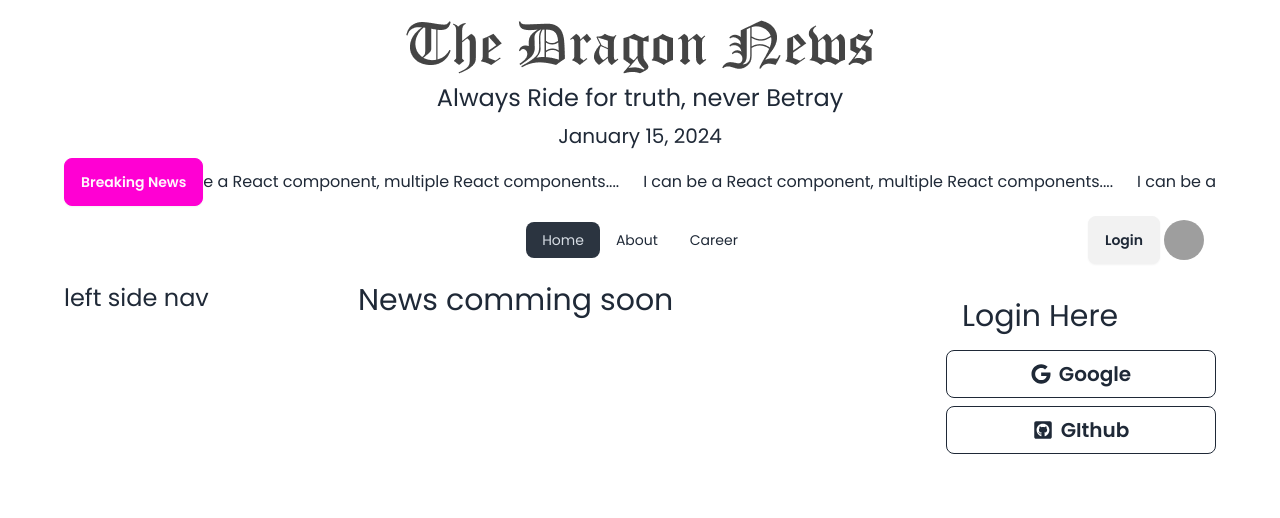
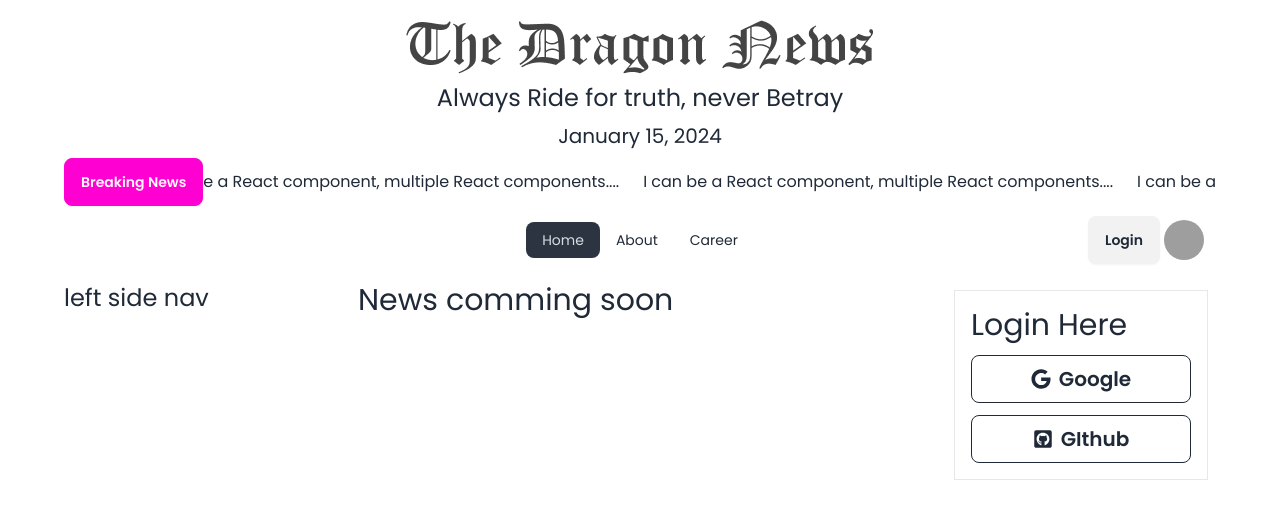
Before and after one commit to Shariful4447/news-portal-website, a React (Vite) app: page / in a window 1280 px wide. Shown: the top 518 px of the page. Built offline with nearby package versions, Linux system fonts and the light colour scheme; grey boxes are pictures that could not be loaded.

Commit message:
Login with gmail and gmail design done

```diff
--- a/src/Pages/Shared/RightSideNav/RightSideNav.jsx
+++ b/src/Pages/Shared/RightSideNav/RightSideNav.jsx
@@ -2,8 +2,8 @@ import { FaGoogle,FaGithubSquare } from 'react-icons/fa';
 
 const RightSideNav = () => {
     return (
-        <div>
-            <div className='p-4'>
+        <div className='border m-2 p-4 space-y-3'>
+            <div>
                 <h2 className="text-3xl">Login Here</h2>
             </div>
             <button className="btn btn-outline w-full text-xl">
```
